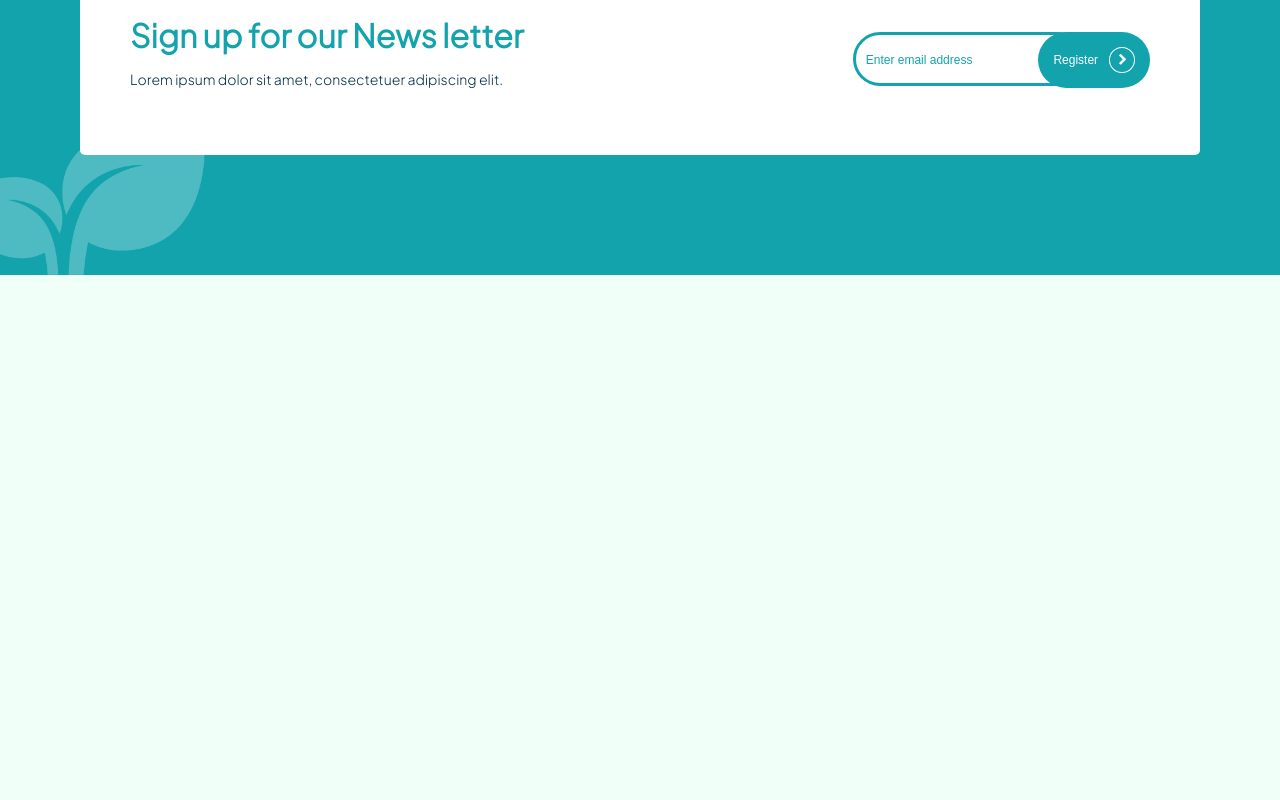
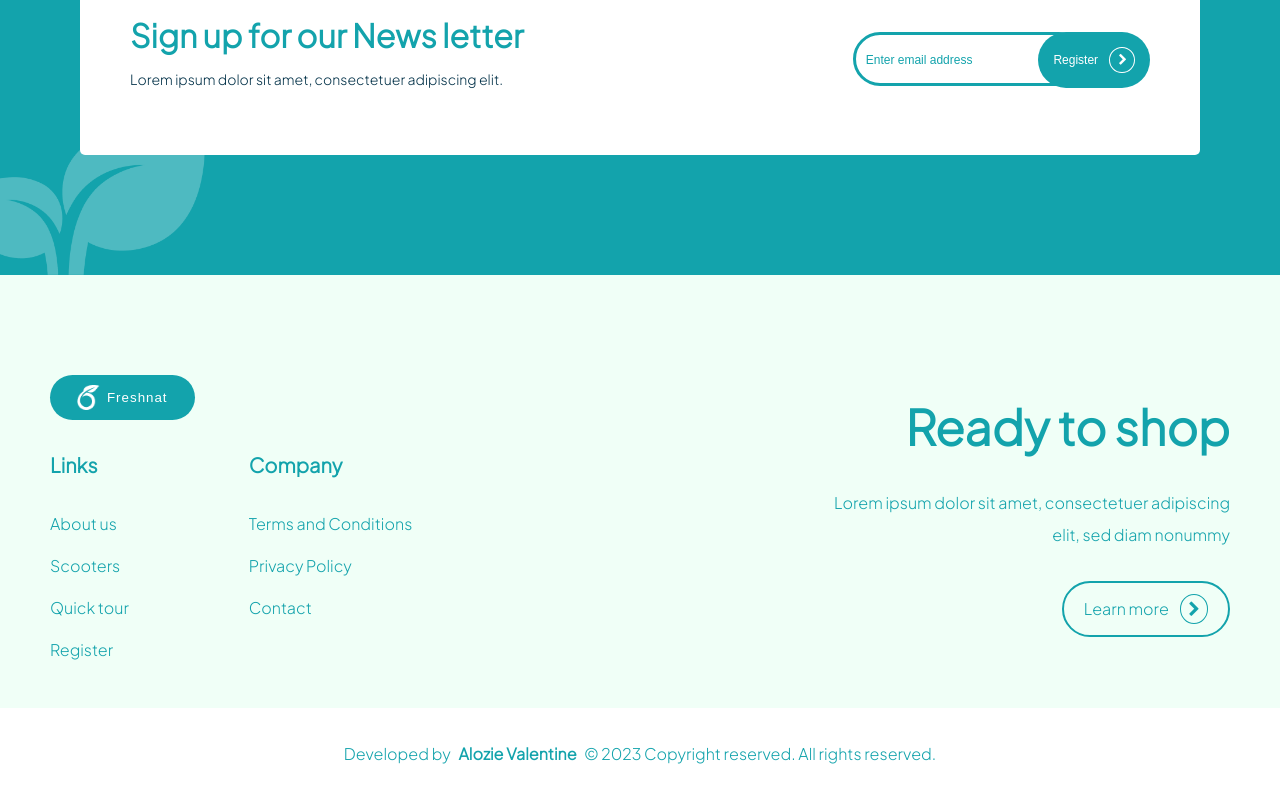
Before and after one commit to SirVal95/Freshnat, a plain HTML site: page index.html in a window 1280 px wide. Shown: the part 2768-3568 px from the top of the page. Before the commit the page ends 3093 px from the top, so only its background shows below. Drawn offline with nearby package versions, Linux system fonts and the light colour scheme.

Commit message:
FOOTER SESSION

```diff
--- a/index.html
+++ b/index.html
@@ -503,6 +503,47 @@
         <img src="assets/FreshnatImages/Group 13a.png" class="img16">
     </div>
 
+    <!-- NEWS LETTER SESSION ENDS -->
+
+    <!-- FOOTER SESSION -->
+
+    <div class="footer" id="services">
+        <div class="footer-overlay">
+            <div class="footer-left">
+                <button class="footer-logo">
+                    <img src="assets/FreshnatImages/Group 2.png" alt="">
+                    <h4>Freshnat</h4>
+                </button>
+                <div class="links-and-company">
+                    <div class="links">
+                        <h4>Links</h4>
+                        <a href="#about-us">About us</a>
+                        <a href="#scooters">Scooters</a>
+                        <a href="#our-blog">Quick tour</a>
+                        <a href="">Register</a>
+                    </div>
+                    <div class="company">
+                        <h4>Company</h4>
+                        <a href="">Terms and Conditions</a>
+                        <a href="">Privacy Policy</a>
+                        <a href="">Contact</a>
+                    </div>
+                </div>
+            </div>
+            <div class="footer-right">
+                <h2>Ready to shop</h2>
+                <p>Lorem ipsum dolor sit amet, consectetuer adipiscing <br> elit, sed diam nonummy</p>
+                <a href="">Learn more <i class="fa fa-chevron-right" aria-hidden="true"></i></a>
+            </div>
+        </div>
+    </div>
+    <div class="designed-by">
+        <p>Developed by <a href="http://valentinealozie.netlify.app/">Alozie Valentine</a> © 2023 Copyright reserved. All rights reserved.</p>
+    </div>
+
+    <!--FOOTER ENDS -->
+
+
 
 
 </body>
--- a/main.js
+++ b/main.js
@@ -59,13 +59,13 @@ function topFunction () {
 
 // scroll reveal
 
-// ScrollReveal({
-//   reset: true,
-//   distance:'20px',
-//   delay: 60,
-//   duration: 1500
-// });
+ScrollReveal({
+  reset: true,
+  distance:'20px',
+  delay: 60,
+  duration: 1500
+});
 
 
-// ScrollReveal().reveal('.fresh-and-natural-1, .freshest, .the-box, .the-blog-box', { delay: 50, origin: 'bottom', interval: 100 });
-// ScrollReveal().reveal('.vegetable, .buy-your-craving', { delay: 50, origin: 'top', interval: 100 });
+ScrollReveal().reveal('.fresh-and-natural-1, .freshest, .the-box, .the-blog-box, .the-news-letter, .footer-left', { delay: 50, origin: 'bottom', interval: 100 });
+ScrollReveal().reveal('.vegetable, .buy-your-craving, .footer-right', { delay: 50, origin: 'top', interval: 100 });
--- a/style.css
+++ b/style.css
@@ -1261,3 +1261,258 @@ a {
 
 
 }
+
+
+/* FOOTER SESSION */
+
+.footer {
+    width: 100%;
+    height: auto;
+    background: #F0FFF7;
+}
+
+.footer-overlay {
+    width: 100%;
+    height: auto;
+    padding: 50px;
+    background: url(assets/TeaImages/coffee\ patter\ 1.png) repeat;
+    display: flex;
+    justify-content: space-between;
+    align-items: center;
+}
+
+.footer-left,
+.footer-right {
+    display: flex;
+    flex-direction: column;
+    justify-content: space-between;
+}
+
+.footer-left {
+    align-items: left;
+}
+
+.footer-logo {
+    background: #13A3AC;
+    width: 40%;
+    display: flex;
+    align-items: center;
+    justify-content: center;
+    padding: 10px;
+    border-radius: 50px;
+    border: none;
+}
+
+.footer-logo img {
+    height: 25px;
+    margin-right: 7px;
+}
+
+.footer-logo h4 {
+    color: #FFFFFF;
+    letter-spacing: 1px;
+}
+
+.links-and-company {
+    display: flex;
+    align-items: flex-start;
+    justify-content: space-between;
+    width: 100%;
+}
+
+.links-and-company h4 {
+    font-family: 'Plus Jakarta Sans';
+    font-style: normal;
+    font-weight: 600;
+    font-size: 20px;
+    line-height: 250%;
+    color: #13A3AC;
+    margin-top: 20px;
+}
+
+.links-and-company a {
+    display: block;
+    font-family: 'Plus Jakarta Sans';
+    font-style: normal;
+    font-weight: 400;
+    font-size: 16px;
+    margin-top: 26px;
+    color: #13A3AC;
+    transition: 0.5s ease-in-out;
+}
+
+
+.links-and-company .links {
+    margin-right: 120px;
+    text-align: left;
+}
+
+.footer-right {
+    align-items: flex-end;
+}
+
+.footer-right h2 {
+    font-family: 'Plus Jakarta Sans';
+    font-style: normal;
+    font-weight: 700;
+    font-size: 48px;
+    line-height: 60px;
+    color: #13A3AC;
+    text-align: left;
+}
+
+.footer-right p {
+    font-family: 'Plus Jakarta Sans';
+    font-style: normal;
+    font-weight: 400;
+    font-size: 16px;
+    line-height: 200%;
+    text-align: right;
+    color: #13A3AC;
+    margin: 30px 0;
+}
+
+.footer-right a {
+    font-family: 'Plus Jakarta Sans', sans-serif;
+    font-style: normal;
+    display: inline-block;
+    font-weight: 500;
+    font-size: 16px;
+    line-height: 200%;
+    color: #13A3AC;
+    text-align: center;
+    padding: 10px 20px;
+    gap: 10px;
+    background: transparent;
+    border: 2px solid #13A3AC;
+    border-radius: 50px;
+    transition: 0.5s ease-in-out;
+}
+
+.footer-right a:hover {
+    transform: translateY(-10px);
+}
+
+.footer-right .fa-chevron-right {
+    border-color: #13A3AC;
+}
+
+
+.designed-by {
+    background: #FFFFFF;
+    width: 100%;
+    height: auto;
+    padding: 30px;
+    text-align: center;
+}
+
+.designed-by p {
+    font-family: 'Plus Jakarta Sans';
+    font-style: normal;
+    font-weight: 400;
+    font-size: 16px;
+    line-height: 200%;
+    text-align: center;
+    color: #13A3AC;
+}
+
+.designed-by a {
+    color: #13A3AC;
+    font-weight: 700;
+    margin: 0 5px;
+}
+
+.designed-by a:hover {
+    text-decoration: underline;
+}
+
+@media screen and (max-width:800px) {
+    .footer-overlay {
+        padding: 30px;
+        flex-direction: column-reverse;
+    }
+
+    .footer-right {
+        align-items: center;
+        margin-bottom: 20px;
+    }
+
+    .footer-right h2 {
+        font-size: 33px;
+        line-height: 40px;
+    }
+
+    .footer-right p {
+        font-size: 14px;
+        line-height: 170%;
+        margin: 10px 0;
+        text-align: center;
+    }
+
+    .footer-right a {
+        font-size: 14px;
+
+    }
+
+    .footer-left {
+        margin-top: 50px;
+        align-items: center;
+        margin-top: 30px;
+    }
+
+    .footer-logo {
+        width: 50%;
+    }
+
+    .links-and-company .links{
+        margin-right: 60px;
+    }
+
+    .links-and-company h4 {
+        font-size: 18px;
+        line-height: 200%;
+    }
+
+    .links-and-company a {
+        font-size: 14px;
+        margin-top: 22px;
+    }
+
+    .designed-by {
+        padding: 20px;
+    }
+
+    .designed-by p {
+        font-size: 14px;
+        line-height: 180%;
+    }
+}
+
+/* OUR BLOG SESSION MEDIA QUERY FOR SOME TABLETS */
+
+@media only screen and (max-width:1100px) and (min-width:800px) {
+    .footer a {
+        font-size: 17px;
+    }
+
+    .links-and-company a {
+        font-size: 14px;
+    }
+
+    .links-and-company h4 {
+        font-size: 18.5px;
+    }
+
+    .footer-right h2 {
+        font-size: 38px;
+    }
+
+    .footer-right p {
+        font-size: 14px;
+        margin: 10px 0;
+    }
+
+    .designed-by p {
+        font-size: 14px;
+    }
+}
```
Also changed, not shown: assets/FreshnatImages/Group 2.png (added).
